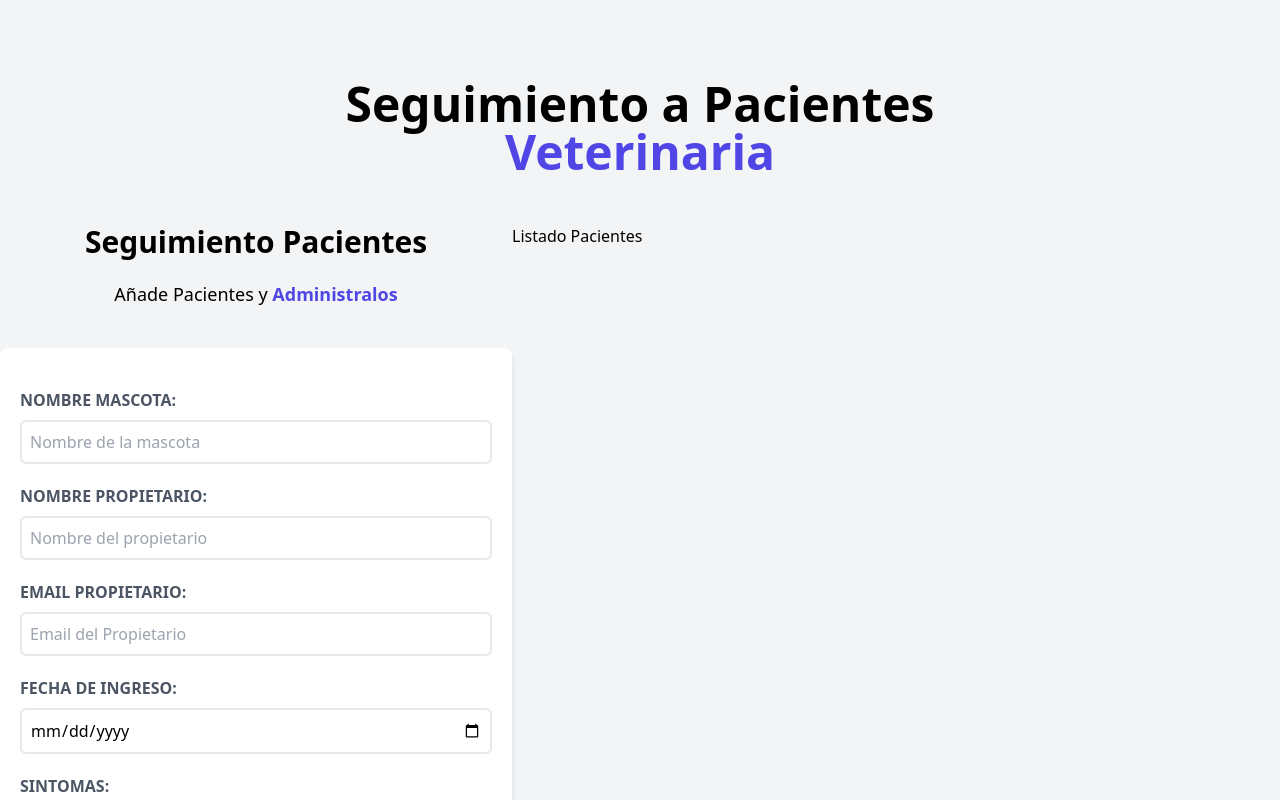
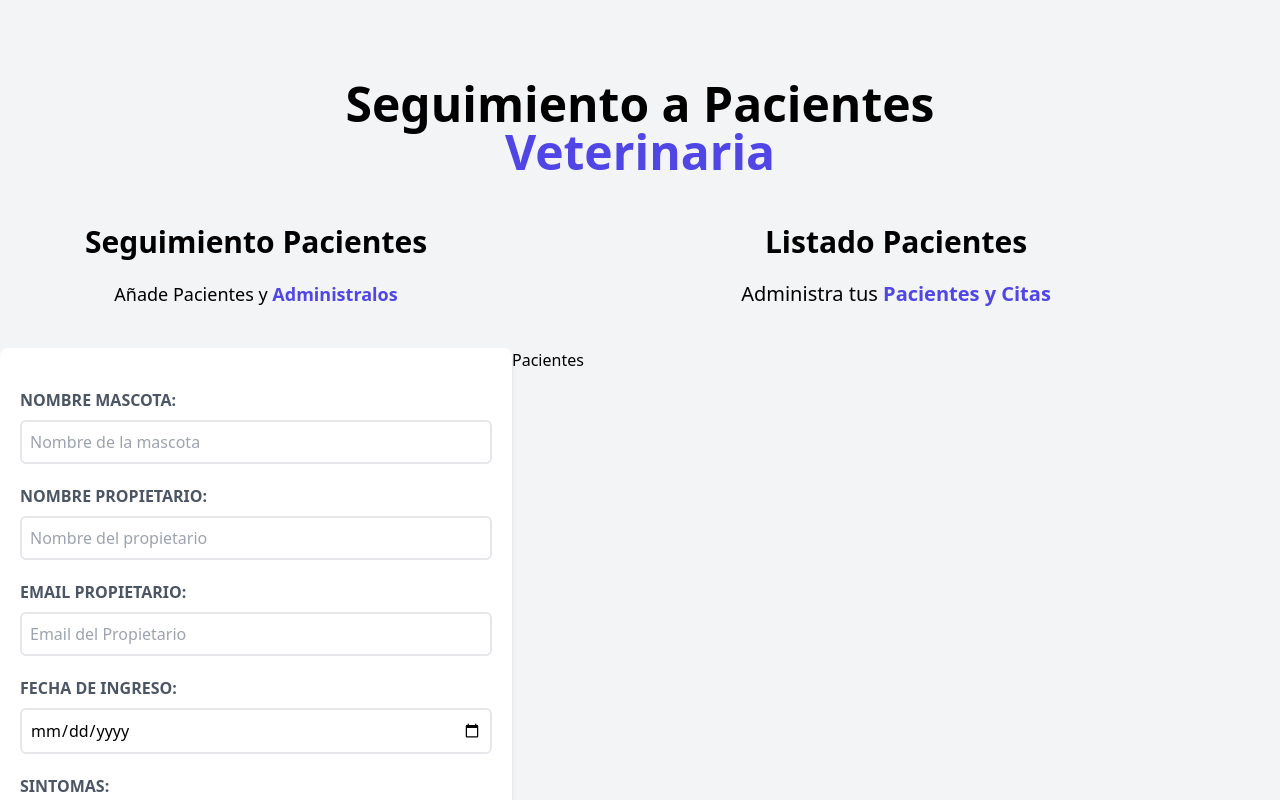
Before and after one commit to jaquimbayoc8/ProyectoCitasReact, a React (Vite) app in the folder vet-citas/: page / in a window 1280 px wide. Shown: the top 800 px of the page. Built offline with nearby package versions, Linux system fonts and the light colour scheme.

Commit message:
inicio tarjeta

```diff
--- a/vet-citas/src/components/ListadoPacientes.jsx
+++ b/vet-citas/src/components/ListadoPacientes.jsx
@@ -1,9 +1,13 @@
-import React from 'react'
+import Pacientes from "./Pacientes"
+
 
 function ListadoPacientes() {
   return (
     <div className='w-1/2 lg:w-3/5'>
-        <h2>Listado Pacientes</h2>
+        <h2 className="font-black text-3xl text-center">Listado Pacientes</h2>
+        <p className="text-xl mt-5 mb-10 text-center">Administra tus {''}
+        <span className="text-indigo-600 font-bold">Pacientes y Citas</span></p>
+        <Pacientes />
     </div>
   )
 }
--- /dev/null
+++ b/vet-citas/src/components/Pacientes.jsx
@@ -0,0 +1,7 @@
+function Pacientes() {
+  return (
+    <div>Pacientes</div>
+  )
+}
+
+export default Pacientes
```
